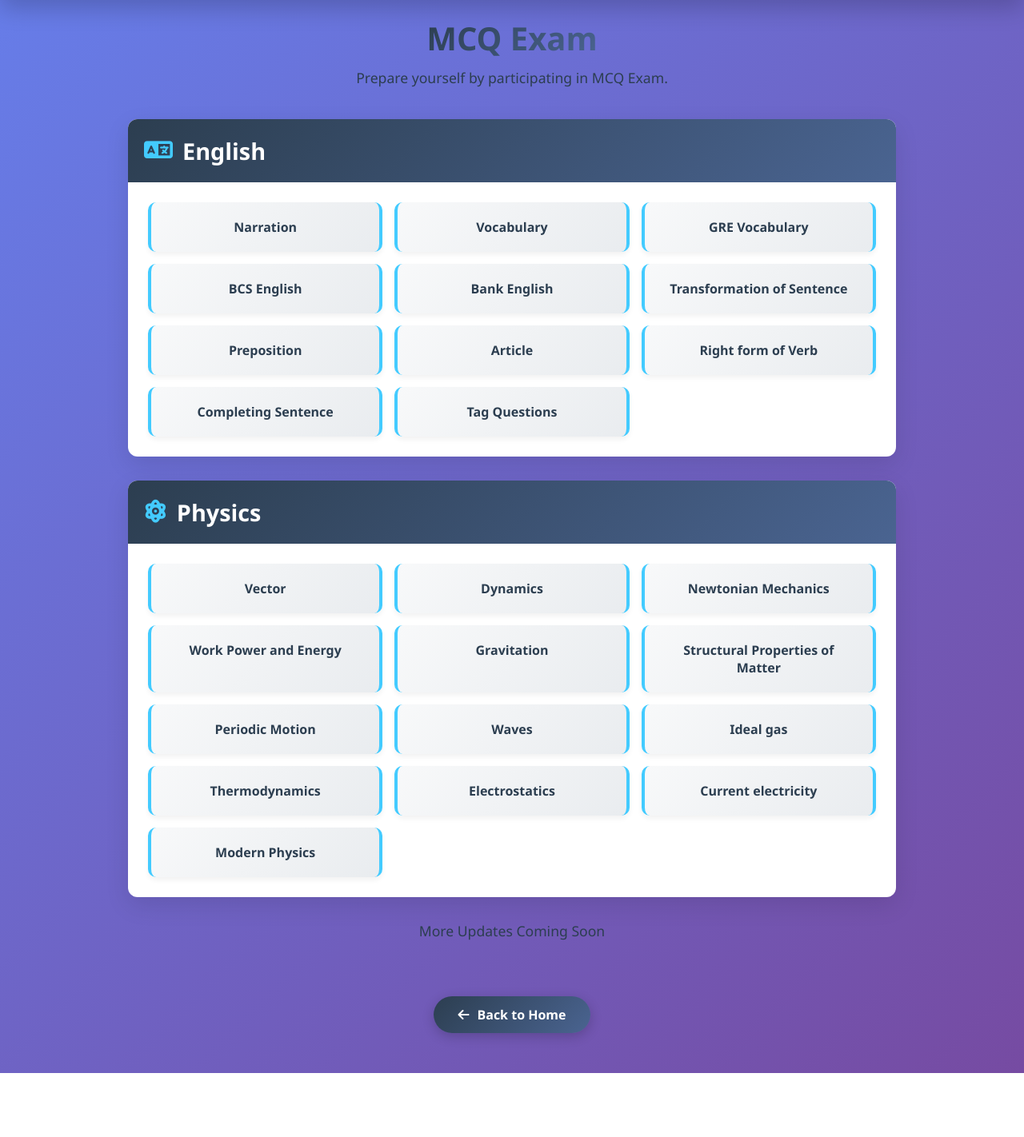
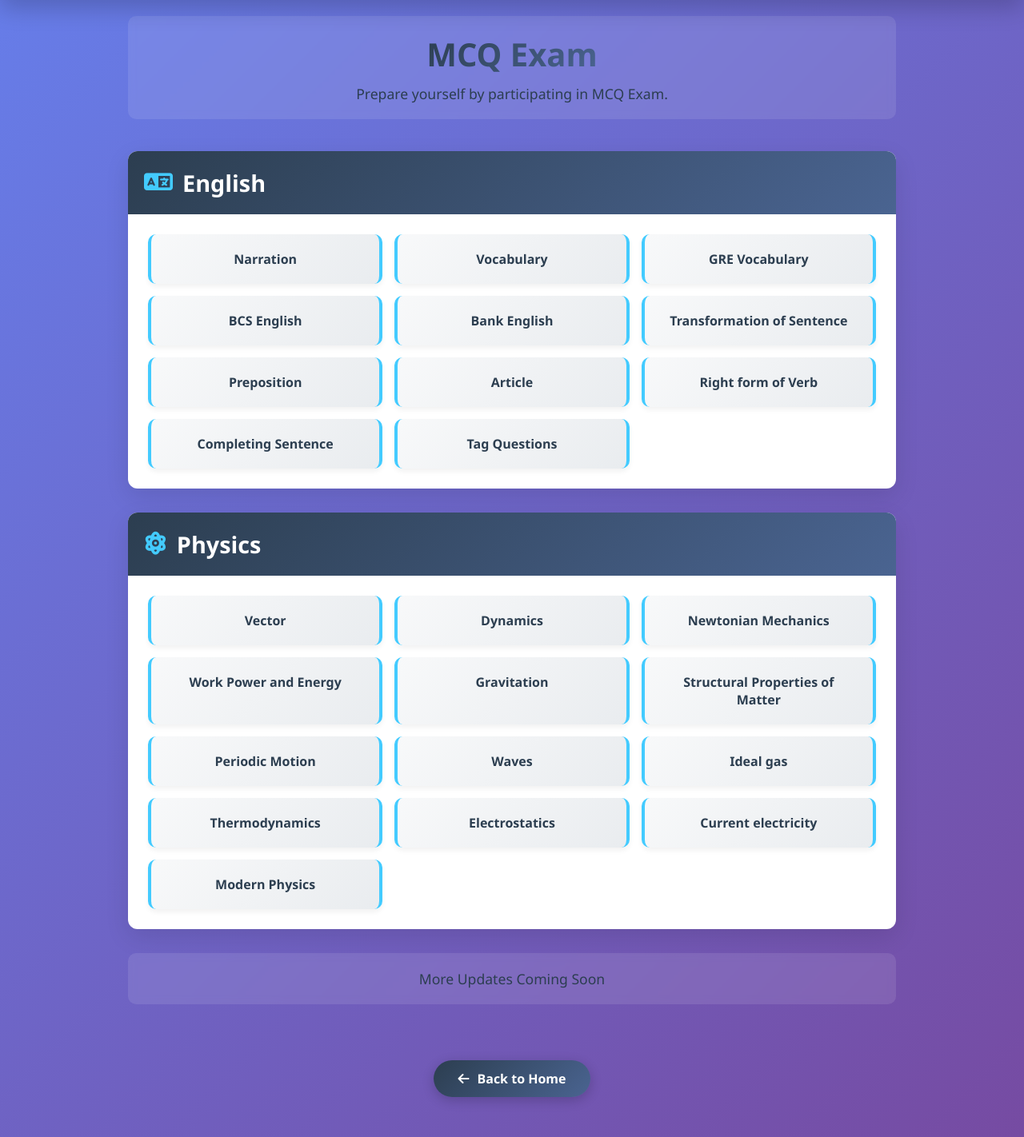
Before and after one commit to rezasdsju/sat_main_2, a Django app: page /mcq_hub/ in a window 1280 px wide. Shown: the part 70-1492 px from the top of the page at 80% size. Before the commit the page ends 1412 px from the top, so only its background shows below. Run offline with Django 5.2, Linux system fonts and the light colour scheme.

Commit message:
commit to update page header

```diff
--- a/home/templates/home/mcq_hub.html
+++ b/home/templates/home/mcq_hub.html
@@ -20,9 +20,19 @@
         flex: 1;
     }
 
+    /*
     .page-header {
         text-align: center;
         margin-bottom: 40px;
+    }*/
+
+    .page-header {
+        text-align: center;
+        margin-bottom: 40px;
+        padding: 20px;
+        background: rgba(255, 255, 255, 0.1);
+        border-radius: 10px;
+        backdrop-filter: blur(5px);
     }
 
     .page-header h1 {
```
Also changed, not shown: home/templates/home/research/research_hub.html (+10 -0 lines).
